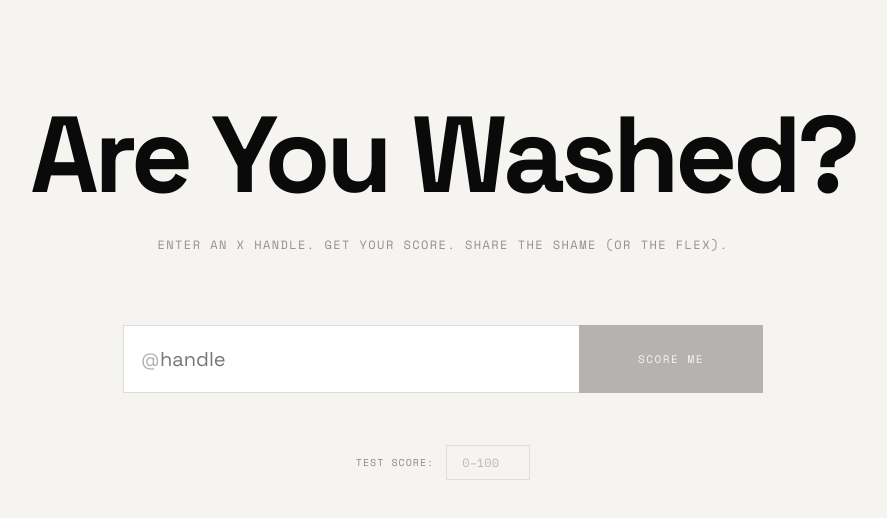
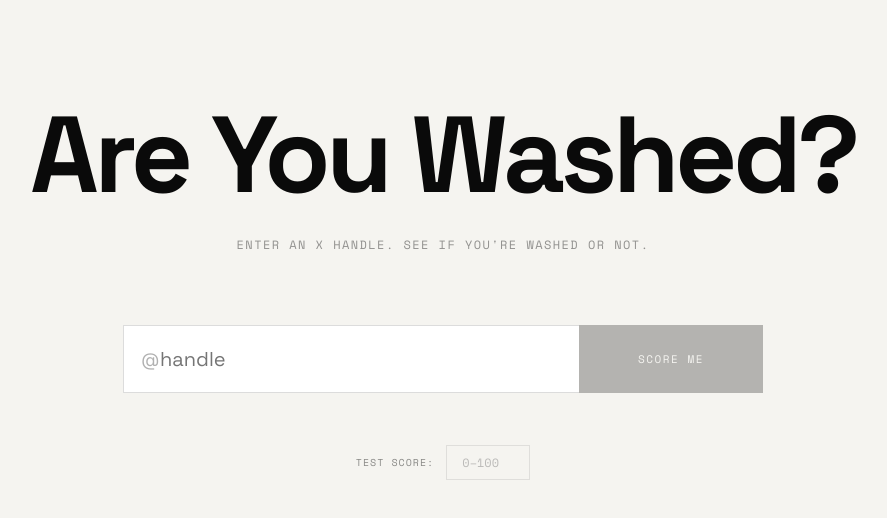
Before and after one commit to tlewisstempel-byte/are-you-washed, a Next.js app: page / in a window 1280 px wide. Shown: the top 518 px of the page, without its empty margins (197-1084 px from the left). Built offline with nearby package versions, Linux system fonts and the light colour scheme.

Commit message:
Update page.tsx

```diff
--- a/src/app/page.tsx
+++ b/src/app/page.tsx
@@ -89,7 +89,7 @@ export default function Home() {
             marginTop: 28,
           }}
         >
-          Enter an X handle. Get your score. Share the shame (or the flex).
+          Enter an X handle. See if you're washed or not.
         </p>
       </div>
 
```
